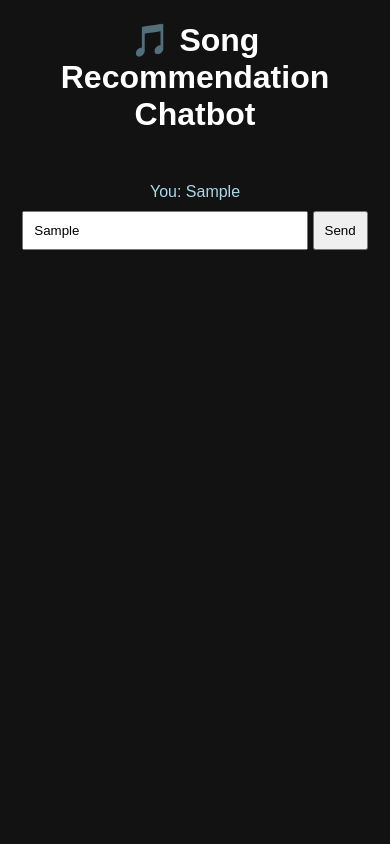
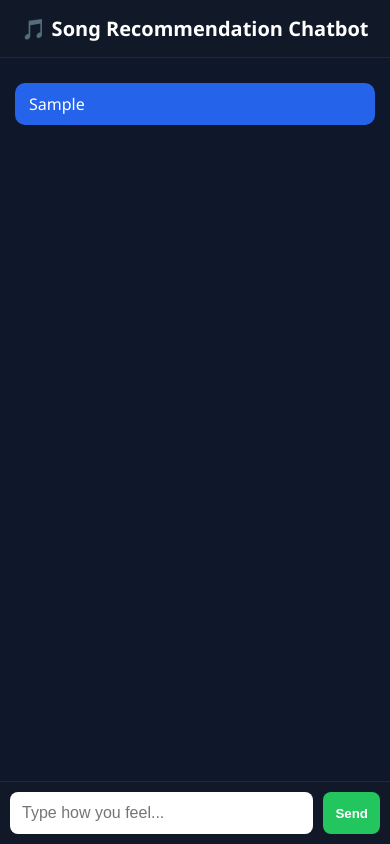
Before and after one commit to Priyansh65/song-chatbot, a website: page frontend/index.html in a window 390 px wide. Both pictures are taken after typing "Sample" into the empty fields and a click on the button "Send". Drawn offline with Linux system fonts and the light colour scheme; no server answers.

Commit message:
improve responsive UI

```diff
--- a/frontend/index.html
+++ b/frontend/index.html
@@ -1,69 +1,165 @@
 <!DOCTYPE html>
-<html>
+<html lang="en">
 <head>
-    <title>Song Chatbot 🎵</title>
+<meta charset="UTF-8" />
+<meta name="viewport" content="width=device-width, initial-scale=1.0"/>
+<title>Song Recommendation Chatbot 🎵</title>
+
 <style>
+/* ===== GLOBAL ===== */
 body {
-            font-family: Arial;
-            background: #121212;
+    margin: 0;
+    font-family: "Segoe UI", Arial, sans-serif;
+    background: #0f172a;
     color: white;
+    display: flex;
+    justify-content: center;
+}
+
+/* ===== MAIN CONTAINER ===== */
+.chat-container {
+    width: 100%;
+    max-width: 800px;
+    height: 100vh;
+    display: flex;
+    flex-direction: column;
+}
+
+/* ===== HEADER ===== */
+.header {
+    padding: 15px;
+    background: #111827;
     text-align: center;
+    font-size: 20px;
+    font-weight: bold;
+    border-bottom: 1px solid #1f2937;
 }
-        #chatbox {
-            width: 60%;
-            margin: auto;
-            margin-top: 50px;
+
+/* ===== CHAT BOX ===== */
+.chat-box {
+    flex: 1;
+    padding: 15px;
+    overflow-y: auto;
 }
+
+/* messages */
+.msg {
+    margin: 10px 0;
+    padding: 10px 14px;
+    border-radius: 10px;
+    max-width: 80%;
+    line-height: 1.4;
+}
+
+.user {
+    background: #2563eb;
+    align-self: flex-end;
+    margin-left: auto;
+}
+
+.bot {
+    background: #1f2937;
+}
+
+/* ===== INPUT AREA ===== */
+.input-area {
+    display: flex;
+    padding: 10px;
+    background: #111827;
+    border-top: 1px solid #1f2937;
+}
+
 input {
-            padding: 10px;
-            width: 70%;
+    flex: 1;
+    padding: 12px;
+    border: none;
+    border-radius: 8px;
+    outline: none;
+    font-size: 16px;
 }
+
 button {
-            padding: 10px;
+    margin-left: 10px;
+    padding: 12px 16px;
+    background: #22c55e;
+    border: none;
+    color: white;
+    border-radius: 8px;
     cursor: pointer;
+    font-weight: bold;
 }
+
+/* ===== MOBILE RESPONSIVE ===== */
+@media (max-width: 600px) {
     .msg {
-            margin: 10px;
+        max-width: 95%;
     }
-        .bot {
-            color: lightgreen;
+
+    button {
+        padding: 12px;
     }
-        .user {
-            color: lightblue;
 }
 </style>
 </head>
+
 <body>
 
-<h1>🎵 Song Recommendation Chatbot</h1>
+<div class="chat-container">
 
-<div id="chatbox"></div>
+    <div class="header">
+        🎵 Song Recommendation Chatbot
+    </div>
 
-<input id="msg" placeholder="How are you feeling?" />
-<button onclick="send()">Send</button>
+    <div id="chat" class="chat-box"></div>
+
+    <div class="input-area">
+        <input id="input" type="text" placeholder="Type how you feel..." />
+        <button onclick="sendMessage()">Send</button>
+    </div>
+
+</div>
 
 <script>
-async function send() {
-    const input = document.getElementById("msg");
-    const message = input.value;
+const input = document.getElementById("input");
+const chat = document.getElementById("chat");
 
-    document.getElementById("chatbox").innerHTML +=
-        `<div class="msg user">You: ${message}</div>`;
+/* ===== SEND MESSAGE ===== */
+async function sendMessage() {
+    const text = input.value.trim();
+    if (!text) return;
+
+    addMessage(text, "user");
+    input.value = "";
 
     const res = await fetch("https://song-chatbot-backend.onrender.com/chat", {
         method: "POST",
-        headers: {"Content-Type": "application/json"},
-        body: JSON.stringify({message})
+        headers: { "Content-Type": "application/json" },
+        body: JSON.stringify({ message: text })
     });
 
     const data = await res.json();
 
-    document.getElementById("chatbox").innerHTML +=
-        `<div class="msg bot">${data.reply}</div>
-         <div class="msg bot">${data.songs.join(", ")}</div>`;
+    addMessage(data.reply, "bot");
+    if (data.songs) {
+        addMessage("🎧 " + data.songs.join(", "), "bot");
+    }
+}
 
-    input.value = "";
+/* ===== ADD MESSAGE ===== */
+function addMessage(text, type) {
+    const div = document.createElement("div");
+    div.classList.add("msg", type);
+    div.innerText = text;
+    chat.appendChild(div);
+    chat.scrollTop = chat.scrollHeight;
 }
+
+/* ===== ENTER KEY SUPPORT ===== */
+input.addEventListener("keydown", function(event) {
+    if (event.key === "Enter") {
+        sendMessage();
+    }
+});
 </script>
 
 </body>
```
Lines whose indentation alone changed are shown as unchanged.
